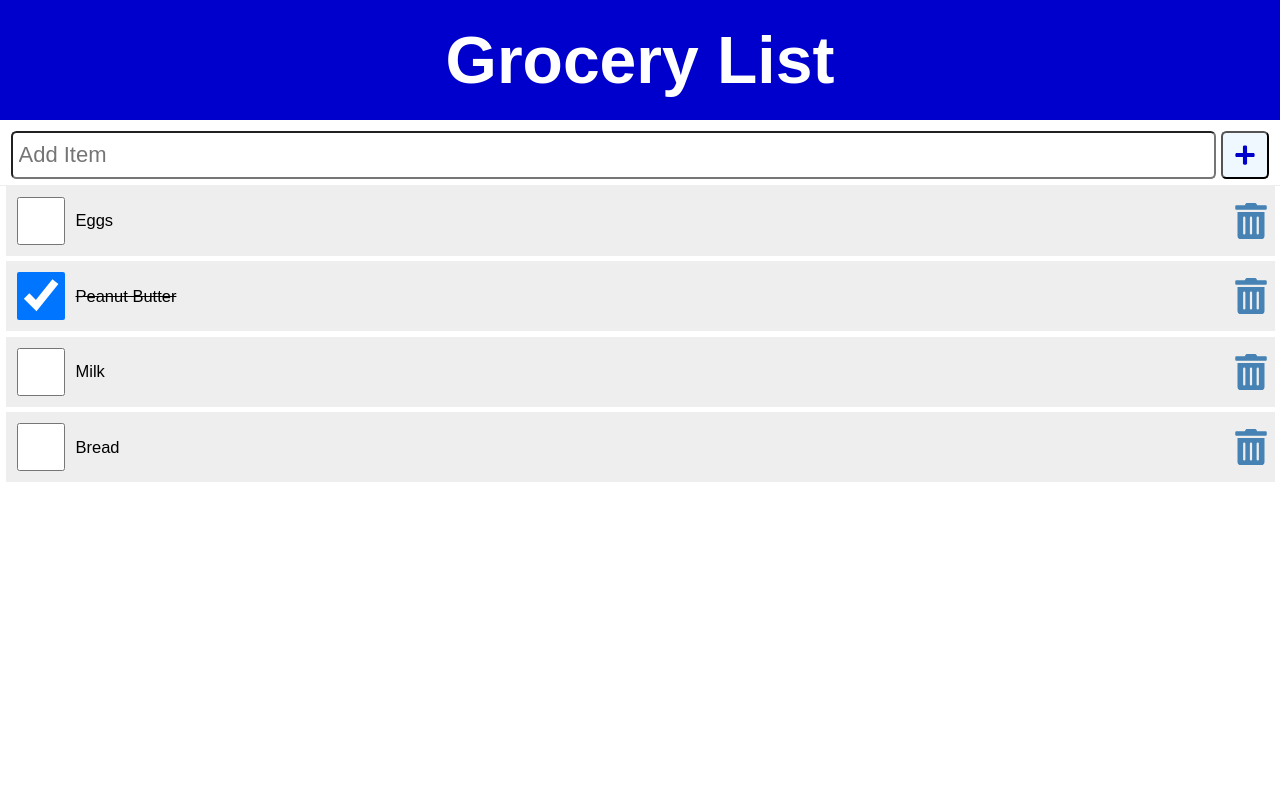
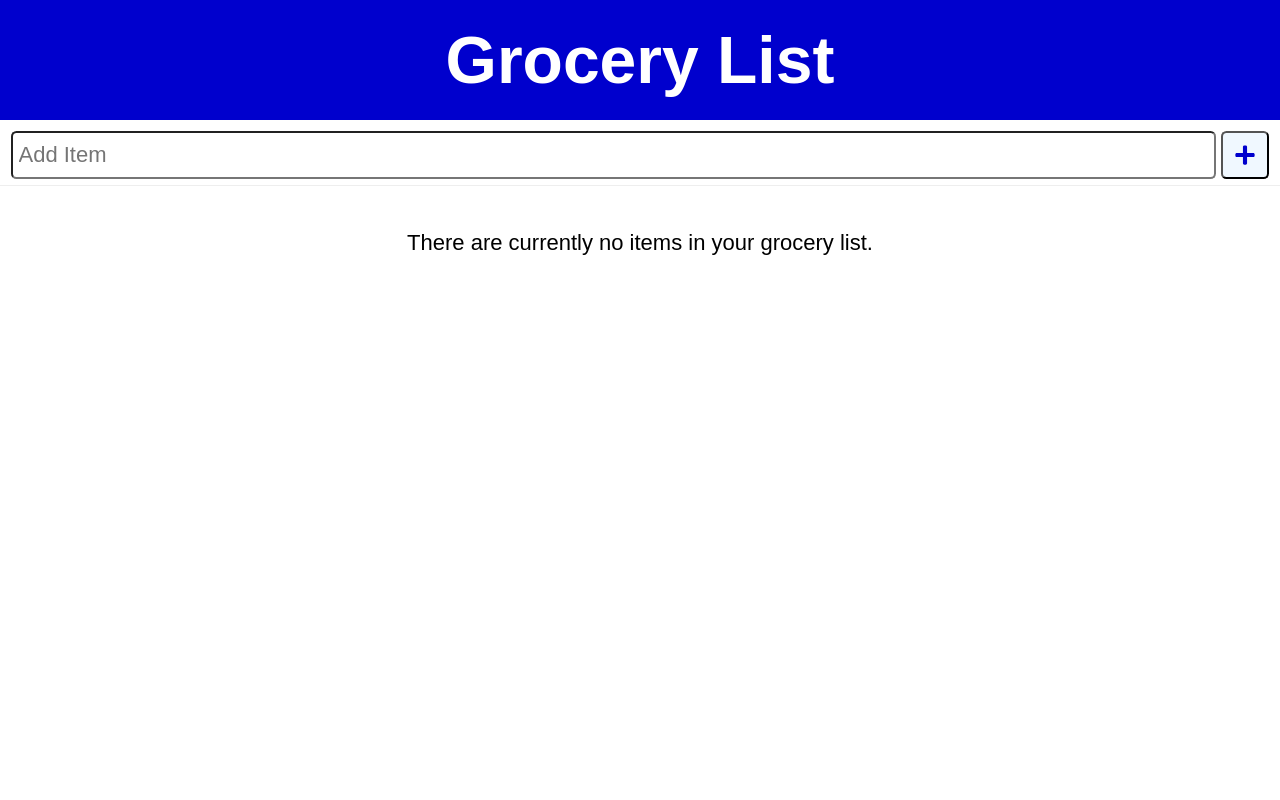
Before and after one commit to snelson-seattle/react-grocery-list, a React (Create React App) app: page / in a window 1280 px wide. Shown: the top 800 px of the page. Built offline with nearby package versions, Linux system fonts and the light colour scheme.

Commit message:
removed dummy data and refactored to use local storage for now. Will add backend connectivity later

```diff
--- a/src/App.js
+++ b/src/App.js
@@ -1,19 +1,18 @@
-import { useState } from "react";
+import { useState, useEffect } from "react";
 import Header from "./components/Header";
 import AddItemForm from "./components/AddItemForm";
 import Content from "./components/Content";
 import Footer from "./components/Footer";
 
-const dummyData = [
-  { id: 1, checked: false, item: "Eggs" },
-  { id: 2, checked: true, item: "Peanut Butter" },
-  { id: 3, checked: false, item: "Milk" },
-  { id: 4, checked: false, item: "Bread" },
-];
+function App() {
+  const [items, setItems] = useState(
+    JSON.parse(localStorage.getItem("shopping-list")) || []
+  );
+  const [newItem, setNewItem] = useState("");
 
-function App() {
-  const [items, setItems] = useState(dummyData);
-  const [newItem, setNewItem] = useState("");
+  useEffect(() => {
+    localStorage.setItem("shopping-list", JSON.stringify(items));
+  }, [items]);
 
   const addItem = (item) => {
     const id = items.length ? items[items.length - 1].id + 1 : 1;
--- a/src/index.css
+++ b/src/index.css
@@ -22,7 +22,7 @@ footer {
 }
 
 main {
-  min-height: 100vh;
+  min-height: 80vh;
 }
 
 h1 {
```
